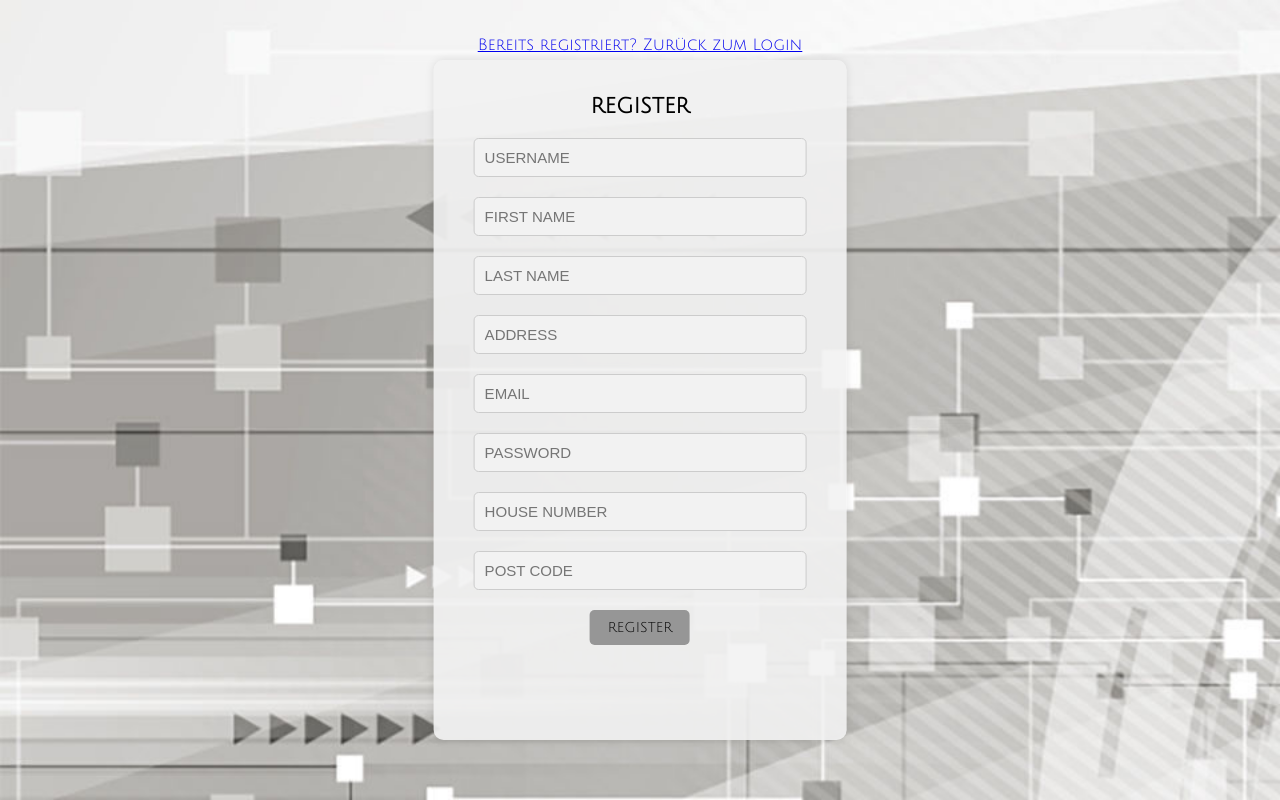
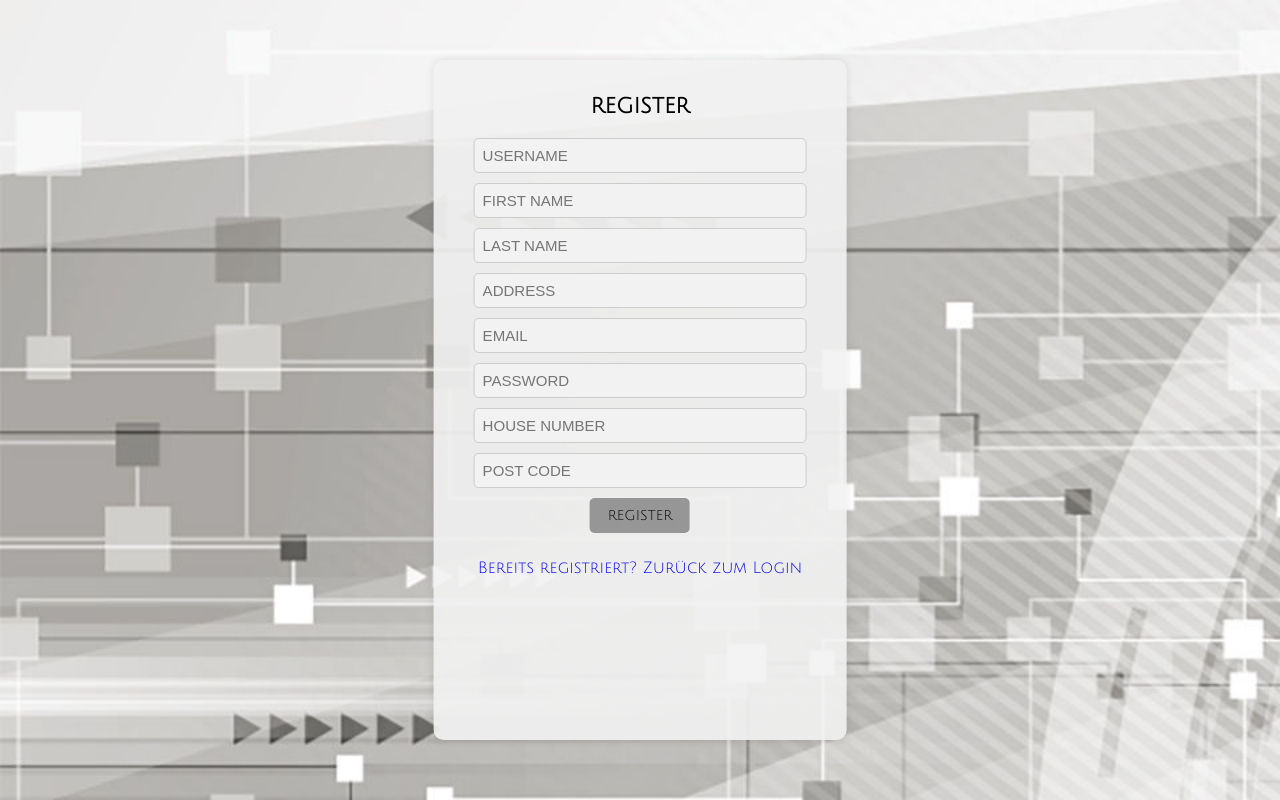
Before and after one commit to Yeaulo/SbD, a React (Create React App) app in the folder sbd_react/: page /register in a window 1280 px wide. Built offline with nearby package versions, Linux system fonts and the light colour scheme.

Commit message:
Style update login + register

```diff
--- a/sbd_react/src/components/login/loginField.js
+++ b/sbd_react/src/components/login/loginField.js
@@ -74,9 +74,10 @@ function Login({ setShowNavbar }) {
             </button>
           </div>
         </form>
+        <div className="register-link-div">
+          <Link className="register-link" to="/register">Noch nicht registriert?</Link>
+        </div>
       </div>
-      <br /><br />
-        <Link to="/register">Noch nicht registriert?</Link>
     </div>
   );
 }
--- a/sbd_react/src/components/login/registerField.js
+++ b/sbd_react/src/components/login/registerField.js
@@ -51,7 +51,7 @@ function RegisterField({ setShowNavbar }) {
       <div className="register-container">
         <h2>REGISTER</h2>
         <form onSubmit={handleSubmit}>
-          <div className="input-group">
+          <div className="input-group-register">
             <input
               className="register-input"
               type="text"
@@ -63,7 +63,7 @@ function RegisterField({ setShowNavbar }) {
               required
             />
           </div>
-          <div className="input-group">
+          <div className="input-group-register">
             <input
               className="register-input"
               type="text"
@@ -75,7 +75,7 @@ function RegisterField({ setShowNavbar }) {
               required
             />
           </div>
-          <div className="input-group">
+          <div className="input-group-register">
             <input
               className="register-input"
               type="text"
@@ -87,7 +87,7 @@ function RegisterField({ setShowNavbar }) {
               required
             />
           </div>
-          <div className="input-group">
+          <div className="input-group-register">
             <input
               className="register-input"
               type="text"
@@ -99,7 +99,7 @@ function RegisterField({ setShowNavbar }) {
               required
             />
           </div>
-          <div className="input-group">
+          <div className="input-group-register">
             <input
               className="register-input"
               type="email"
@@ -111,7 +111,7 @@ function RegisterField({ setShowNavbar }) {
               required
             />
           </div>
-          <div className="input-group">
+          <div className="input-group-register">
             <input
               className="register-input"
               type="password"
@@ -123,7 +123,7 @@ function RegisterField({ setShowNavbar }) {
               required
             />
           </div>
-          <div className="input-group">
+          <div className="input-group-register">
             <input
               className="register-input"
               type="text"
@@ -135,7 +135,7 @@ function RegisterField({ setShowNavbar }) {
               required
             />
           </div>
-          <div className="input-group">
+          <div className="input-group-register">
             <input
               className="register-input"
               type="text"
@@ -153,9 +153,10 @@ function RegisterField({ setShowNavbar }) {
             </button>
           </div>
         </form>
+        <div className="register-link-div">
+          <Link className="register-link" to="/login">Bereits registriert? Zurück zum Login</Link>
+        </div>
       </div>
-      <br /><br />
-        <Link to="/login">Bereits registriert? Zurück zum Login</Link>
     </div>
   );
 }
--- a/sbd_react/src/styles/login/login.css
+++ b/sbd_react/src/styles/login/login.css
@@ -70,3 +70,17 @@ h2 {
 .submit-button:hover {
     background-color: #b9b9b9;
 }
+
+.register-link-div{
+    margin-top: 8%;
+}
+
+.register-link{
+    text-decoration: none;
+}
+
+.register-link:hover{
+    text-decoration: none;
+    color: rgb(58, 58, 230);
+    font-weight: bolder;
+}
--- a/sbd_react/src/styles/login/register.css
+++ b/sbd_react/src/styles/login/register.css
@@ -33,8 +33,8 @@ h2 {
 }
 
 .input-group-register {
-    margin-bottom: 5%;
-    height: 6%;
+    margin-bottom: 3%;
+    height: 4%;
     width: 100%;
     display: flex;
     flex-direction: column;
@@ -44,7 +44,7 @@ h2 {
 .register-input {
     width: 100%;
     height: 100%;
-    padding: 10px;
+    padding: 8px;
     box-sizing: border-box;
     border: 1px solid #ccc;
     border-radius: 5px;
@@ -75,3 +75,13 @@ h2 {
 .submit-button:hover {
     background-color: #d9d9d9;
 }
+
+.register-link{
+    text-decoration: none;
+}
+
+.register-link:hover{
+    text-decoration: none;
+    color: rgb(58, 58, 230);
+    font-weight: bolder;
+}
```
